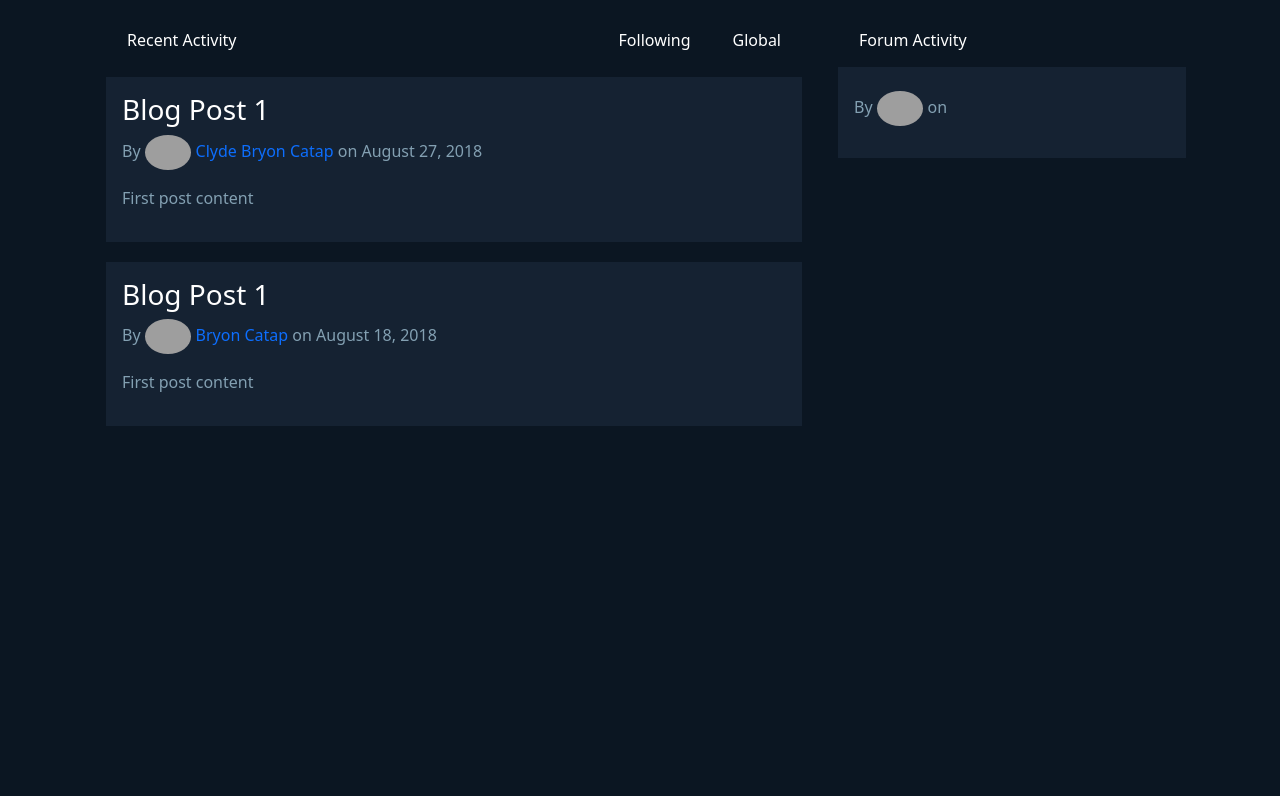
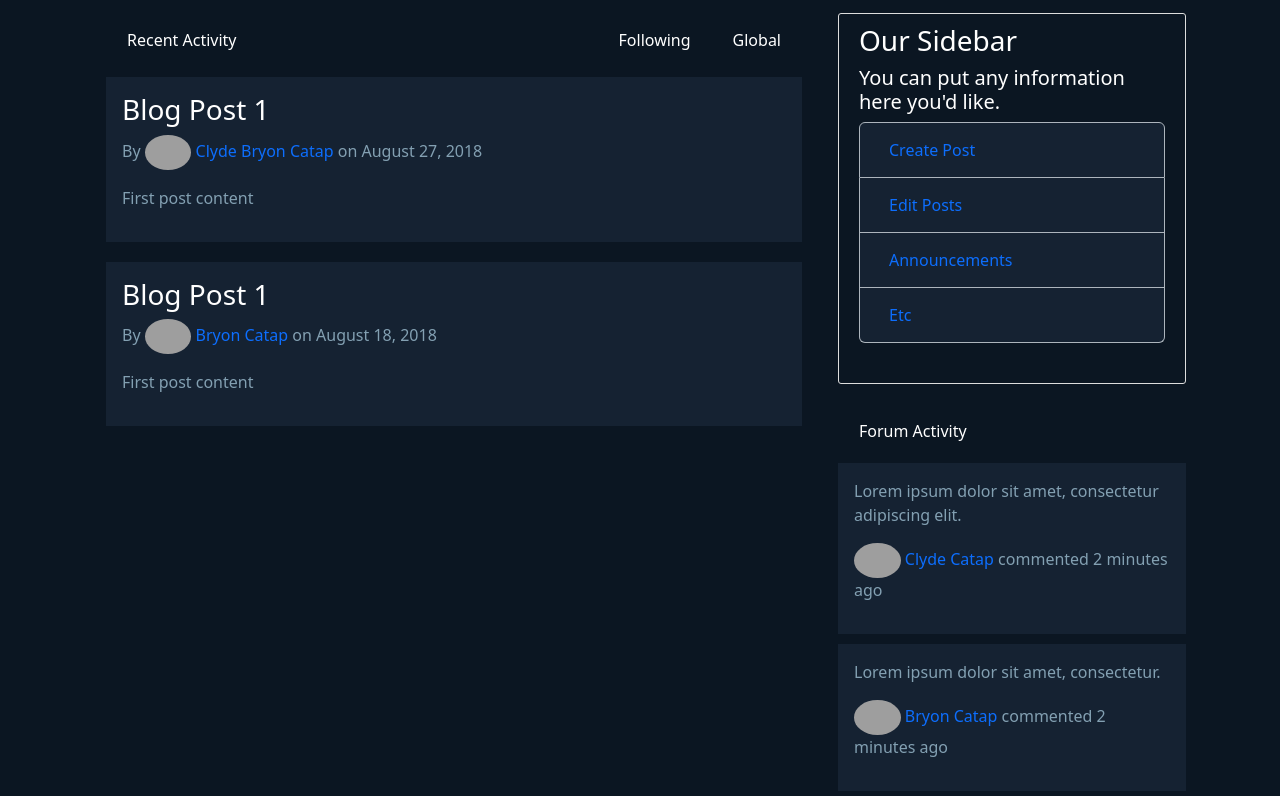
Before and after one commit to Clyde-Catap/Chatblog, a Django app: page /blog/ in a window 1280 px wide. Shown: the part 67-863 px from the top of the page. Before the commit the page ends 493 px from the top, so only its background shows below. Run offline with Django 4.2, Linux system fonts and the light colour scheme; some libraries are stand-ins or nearby versions; grey boxes are pictures that could not be loaded.

Commit message:
Temporary side bar added

```diff
--- a/blog/static/blog/css/main.css
+++ b/blog/static/blog/css/main.css
@@ -130,8 +130,23 @@ a.article-title:hover {
 }
 
 .comment-c {
-    padding-top: 0;
-    padding-bottom: 0;
+    padding-top: 5px;
+    padding-bottom: 5px;
     padding-right: 0;
     padding-left: 0;
 }
+
+.side-b {
+    background-color: #0b1622;
+}
+
+.side-c {
+    color: #FFFFFF;
+}
+
+.guide-bar {
+    background-color: #152232;
+}
+.guide-bar-a {
+    padding-bottom: 30px;
+}
--- a/blog/templates/blog/about.html
+++ b/blog/templates/blog/about.html
@@ -1,4 +1,4 @@
 {% extends "blog/base.html" %}
 {% block content%}
-    <h1>About</h1>
+    <h1>{{ woking }}</h1>
 {% endblock content %}
--- a/blog/templates/blog/home.html
+++ b/blog/templates/blog/home.html
@@ -43,30 +43,50 @@
     <!--LEFT COLUMN-->
     <!--RIGHT COLUMN-->
         <div class="col-4">
+                <div class="col">
+                  <div class="content-section side-b">
+                    <h3>Our Sidebar</h3>
+                    <h5 class='side-c'>You can put any information here you'd like.</h5>
+                      <ul class="list-group guide-bar-a">
+                          <li class="list-group-item list-group-item-dark guide-bar"><button type="button" class="btn btn-link text-decoration-none info-link user-name">Create Post</button></li>
+                        <li class="list-group-item list-group-item-dark guide-bar"><button type="button" class="btn btn-link text-decoration-none info-link user-name">Edit Posts</button></li>
+                        <li class="list-group-item list-group-item-dark guide-bar"><button type="button" class="btn btn-link text-decoration-none info-link user-name">Announcements</button></li>
+                        <li class="list-group-item list-group-item-dark guide-bar"><button type="button" class="btn btn-link text-decoration-none info-link user-name">Etc</button></li>
+                      </ul>
+                  </div>
+                </div>
 
+
+
+
+
+
+        <!--Feature title-->
             <div class="container">
               <div class="row">
                       <div class="p-2 bd-highlight align-middle"><h6><button type="button" class="btn btn-link text-decoration-none info-link anchor user-name">Forum Activity</button></h6></div>
               </div>
             </div>
-
+            {% for com in comments %}
             <div class="container comment-c">
                 <div class="card border-0">
                   <div class="card-body border-0">
-                    <h3 class="title-set">{{ post.title }}</h3>
+                      <!--Content post-->
+                    <p class="content-set">{{ com.comment }}</p>
+
                     <!--User Details-->
-                    <p class="content-set">By <img
+                    <p class="content-set"><img
                                 src="https://i.pinimg.com/originals/dc/29/1d/dc291d1ac415ebbaa368ecb7157d3f8b.jpg"
                                 class="rounded-circle prof-image"
                                 height="35"
                                 alt="Black and White Portrait of a Man"
-                                loading="lazy"
-                                > <a class="user-name text-decoration-none info-link" href="">{{ post.author }}</a> on {{ post.date_posted }} </p>
-                <!--Content post-->
-                    <p class="content-set"> {{ post.content }}</p>
+                                loading="lazy">
+                    <!--commented(preview) by and time ago-->
+                                 <a class="user-name text-decoration-none info-link" href="">{{ com.author }}</a> commented 2 minutes ago</p>
                   </div>
                 </div>
             </div>
+            {% endfor %}
         </div>
     </div>
     <!--RIGHT COLUMN-->
--- a/blog/views.py
+++ b/blog/views.py
@@ -19,12 +19,12 @@ posts = [
 
 ]
 
-recent_comments = [
+comments = [
     {
-        'author': 'Bryon Catap',
+        'author': 'Clyde Catap',
         "title": 'Blog Post 1',
         # should be only 100 chars
-        'comment': 'comment',
+        'comment': 'Lorem ipsum dolor sit amet, consectetur adipiscing elit.',
         'date_commented': "September 6 2203"
 
     },
@@ -32,7 +32,7 @@ recent_comments = [
         'author': 'Bryon Catap',
         "title": 'Blog Post 1',
         # should be only 100 chars
-        'comment': 'comment',
+        'comment': 'Lorem ipsum dolor sit amet, consectetur.',
         'date_commented': "September 6 2203"
 
     },
@@ -41,10 +41,10 @@ recent_comments = [
 def home(request):
     content = {
         'posts': posts,
-        "comments": recent_comments,
+        'comments': comments,
+    }
 
-    }
     return render(request, "blog/home.html", content)
 
 def about(request):
-    return render(request, "blog/about.html", { "title": "About" })
+    return render(request, "blog/about.html", { "title": "Working", })
```
